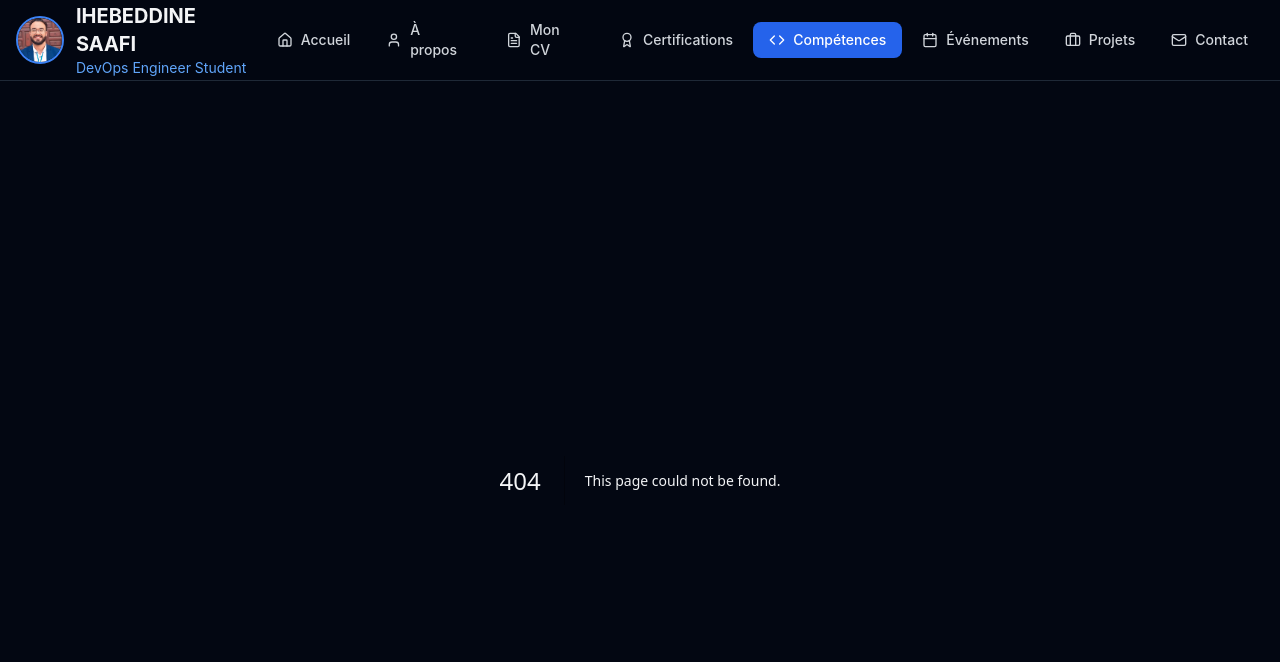
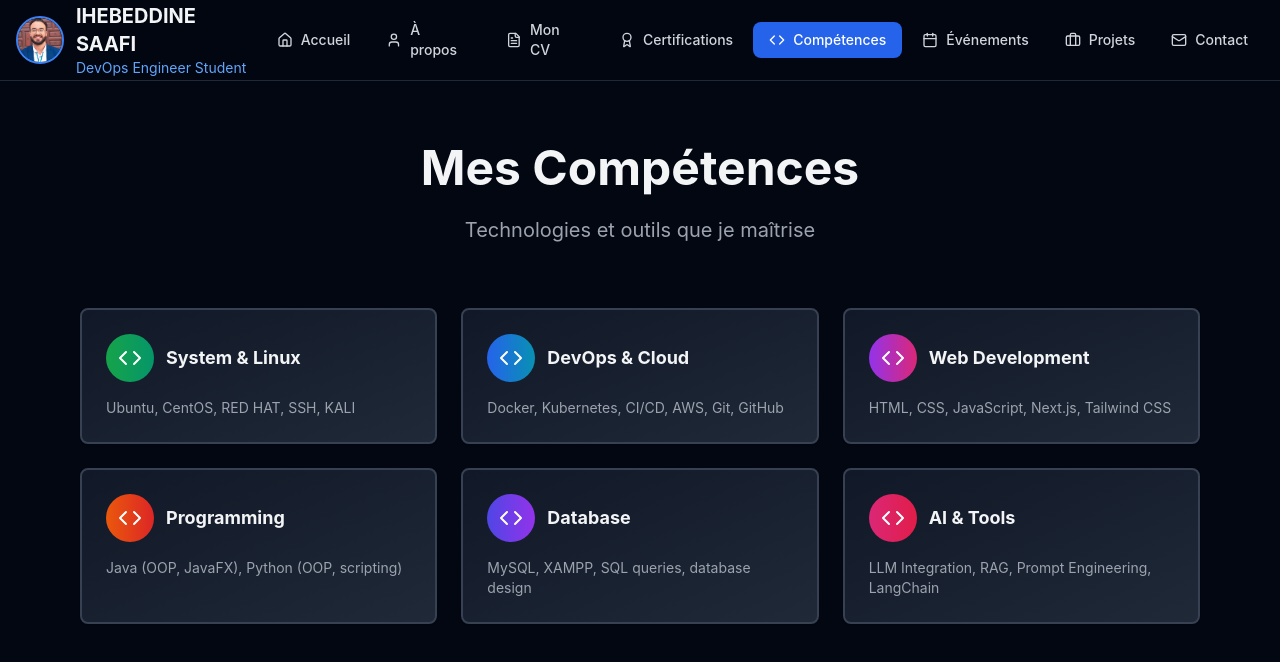
Before and after one commit to iheb137/portfolio, a Next.js app: page /skills in a window 1280 px wide. Before the commit this address had no page. Shown: the top 662 px of the page. Built offline with nearby package versions, Linux system fonts and the light colour scheme.

Commit message:
modification

```diff
--- a/app/events/page.tsx
+++ b/app/events/page.tsx
@@ -14,7 +14,7 @@ export default function EventsPage() {
 
         <div className="grid grid-cols-1 md:grid-cols-2 gap-8 mb-12">
           {/* Securinets */}
-          <Card className="p-8 bg-gradient-to-br from-gray-900 to-gray-800 border-2 border-gray-700 hover:border-red-600/50 transition-all duration-300">
+          <Card className="p-8 bg-gradient-to-br from-gray-900 to-gray-800 border-2 border-gray-700 hover:border-blue-600/50 transition-all duration-500 transform hover:-translate-y-2">
             <div className="space-y-6">
               <div className="text-center">
                 <img
@@ -37,7 +37,7 @@ export default function EventsPage() {
           </Card>
 
           {/* IEEE */}
-          <Card className="p-8 bg-gradient-to-br from-gray-900 to-gray-800 border-2 border-gray-700 hover:border-blue-600/50 transition-all duration-300">
+          <Card className="p-8 bg-gradient-to-br from-gray-900 to-gray-800 border-2 border-gray-700 hover:border-blue-600/50 transition-all duration-500 transform hover:-translate-y-2">
             <div className="space-y-6">
               <div className="text-center">
                 <img src="/IEEE.png" alt="IEEE TEK-UP SB" className="w-32 h-32 object-cover rounded-xl mx-auto mb-4" />
--- /dev/null
+++ b/app/skills/page.tsx
@@ -0,0 +1,98 @@
+"use client"
+
+import { Card } from "@/components/ui/card"
+import { Code } from "lucide-react"
+
+export default function SkillsPage() {
+  return (
+    <div className="min-h-screen bg-gray-950">
+      <div className="max-w-6xl mx-auto px-4 py-16">
+        {/* En-tête */}
+        <div className="text-center mb-16">
+          <h1 className="text-4xl md:text-5xl font-bold text-gray-100 mb-6">Mes Compétences</h1>
+          <p className="text-xl text-gray-400 max-w-3xl mx-auto">Technologies et outils que je maîtrise</p>
+        </div>
+
+        <div className="grid grid-cols-1 md:grid-cols-2 lg:grid-cols-3 gap-6">
+          {/* Compétence 1 */}
+          <Card className="p-6 bg-gradient-to-br from-gray-900 to-gray-800 border-2 border-gray-700 hover:border-green-600/50 transition-all duration-300">
+            <div className="space-y-4">
+              <div className="flex items-center space-x-3">
+                <div className="p-3 rounded-full bg-gradient-to-r from-green-600 to-emerald-600">
+                  <Code className="h-6 w-6 text-white" />
+                </div>
+                <h3 className="text-lg font-bold text-gray-100">System & Linux</h3>
+              </div>
+              <p className="text-gray-400 text-sm">Ubuntu, CentOS, RED HAT, SSH, KALI</p>
+            </div>
+          </Card>
+
+          {/* Compétence 2 */}
+          <Card className="p-6 bg-gradient-to-br from-gray-900 to-gray-800 border-2 border-gray-700 hover:border-blue-600/50 transition-all duration-300">
+            <div className="space-y-4">
+              <div className="flex items-center space-x-3">
+                <div className="p-3 rounded-full bg-gradient-to-r from-blue-600 to-cyan-600">
+                  <Code className="h-6 w-6 text-white" />
+                </div>
+                <h3 className="text-lg font-bold text-gray-100">DevOps & Cloud</h3>
+              </div>
+              <p className="text-gray-400 text-sm">Docker, Kubernetes, CI/CD, AWS, Git, GitHub</p>
+            </div>
+          </Card>
+
+          {/* Compétence 3 */}
+          <Card className="p-6 bg-gradient-to-br from-gray-900 to-gray-800 border-2 border-gray-700 hover:border-purple-600/50 transition-all duration-300">
+            <div className="space-y-4">
+              <div className="flex items-center space-x-3">
+                <div className="p-3 rounded-full bg-gradient-to-r from-purple-600 to-pink-600">
+                  <Code className="h-6 w-6 text-white" />
+                </div>
+                <h3 className="text-lg font-bold text-gray-100">Web Development</h3>
+              </div>
+              <p className="text-gray-400 text-sm">HTML, CSS, JavaScript, Next.js, Tailwind CSS</p>
+            </div>
+          </Card>
+
+          {/* Compétence 4 */}
+          <Card className="p-6 bg-gradient-to-br from-gray-900 to-gray-800 border-2 border-gray-700 hover:border-orange-600/50 transition-all duration-300">
+            <div className="space-y-4">
+              <div className="flex items-center space-x-3">
+                <div className="p-3 rounded-full bg-gradient-to-r from-orange-600 to-red-600">
+                  <Code className="h-6 w-6 text-white" />
+                </div>
+                <h3 className="text-lg font-bold text-gray-100">Programming</h3>
+              </div>
+              <p className="text-gray-400 text-sm">Java (OOP, JavaFX), Python (OOP, scripting)</p>
+            </div>
+          </Card>
+
+          {/* Compétence 5 */}
+          <Card className="p-6 bg-gradient-to-br from-gray-900 to-gray-800 border-2 border-gray-700 hover:border-indigo-600/50 transition-all duration-300">
+            <div className="space-y-4">
+              <div className="flex items-center space-x-3">
+                <div className="p-3 rounded-full bg-gradient-to-r from-indigo-600 to-purple-600">
+                  <Code className="h-6 w-6 text-white" />
+                </div>
+                <h3 className="text-lg font-bold text-gray-100">Database</h3>
+              </div>
+              <p className="text-gray-400 text-sm">MySQL, XAMPP, SQL queries, database design</p>
+            </div>
+          </Card>
+
+          {/* Compétence 6 */}
+          <Card className="p-6 bg-gradient-to-br from-gray-900 to-gray-800 border-2 border-gray-700 hover:border-pink-600/50 transition-all duration-300">
+            <div className="space-y-4">
+              <div className="flex items-center space-x-3">
+                <div className="p-3 rounded-full bg-gradient-to-r from-pink-600 to-rose-600">
+                  <Code className="h-6 w-6 text-white" />
+                </div>
+                <h3 className="text-lg font-bold text-gray-100">AI & Tools</h3>
+              </div>
+              <p className="text-gray-400 text-sm">LLM Integration, RAG, Prompt Engineering, LangChain</p>
+            </div>
+          </Card>
+        </div>
+      </div>
+    </div>
+  )
+}
```
